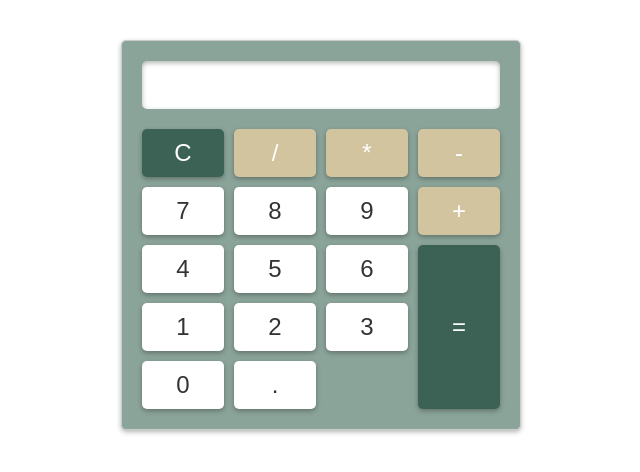
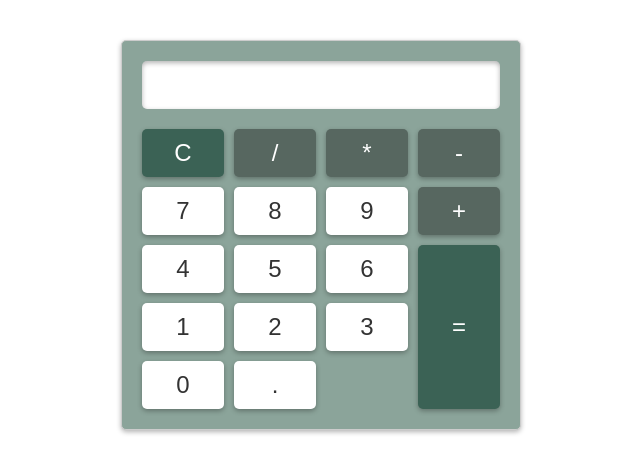
Before and after one commit to kanafreesia/Brillantes_Calculator-WEB, a plain HTML site: page index.html in a window 1280 px wide. Shown: the whole page, without its empty margins (319-959 px from the left). Drawn offline with Linux system fonts and the light colour scheme.

```diff
--- a/style.css
+++ b/style.css
@@ -58,7 +58,7 @@ button:hover{
 }
 
 .operator{
-    background-color: #D2C49E;
+    background-color: #576760;
     color: #fff;
 }
 
```
